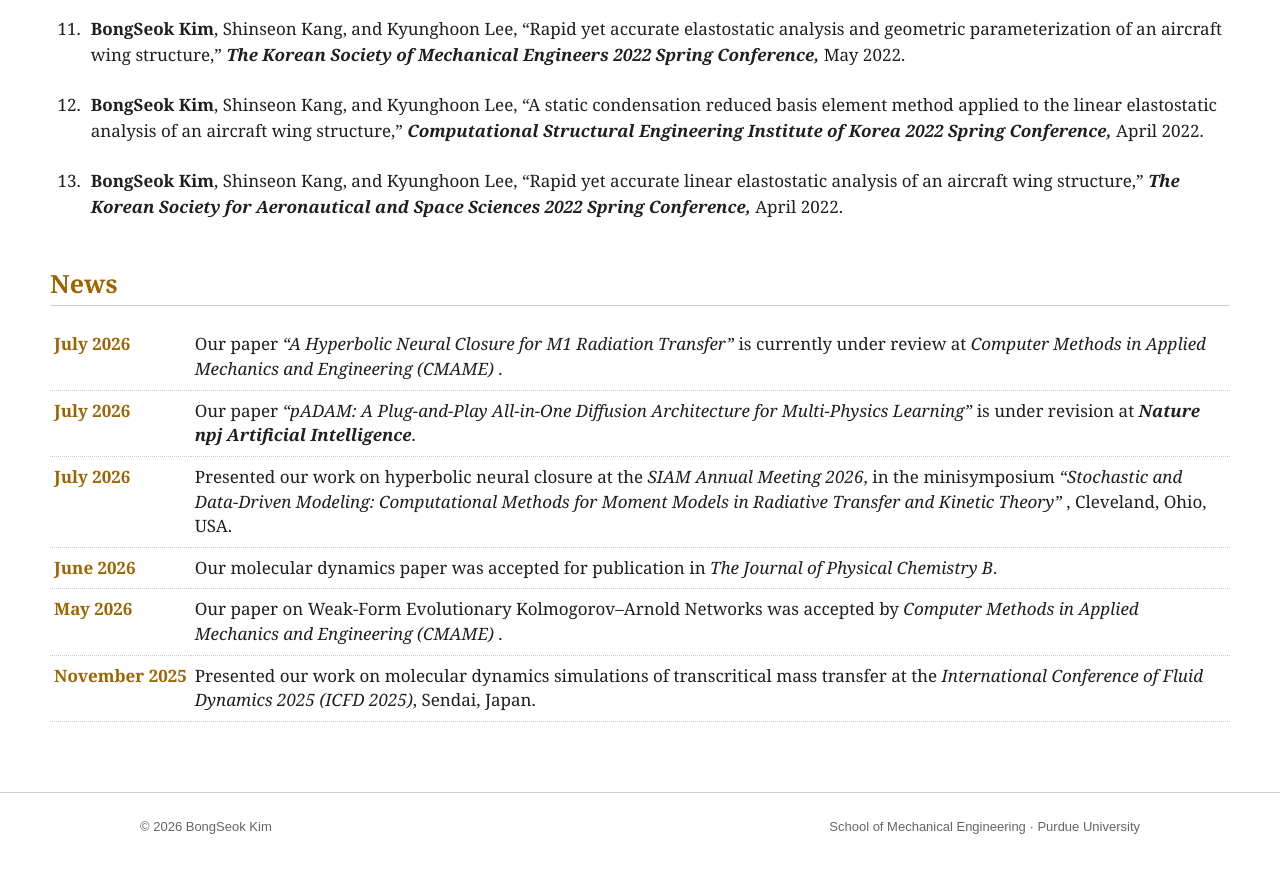
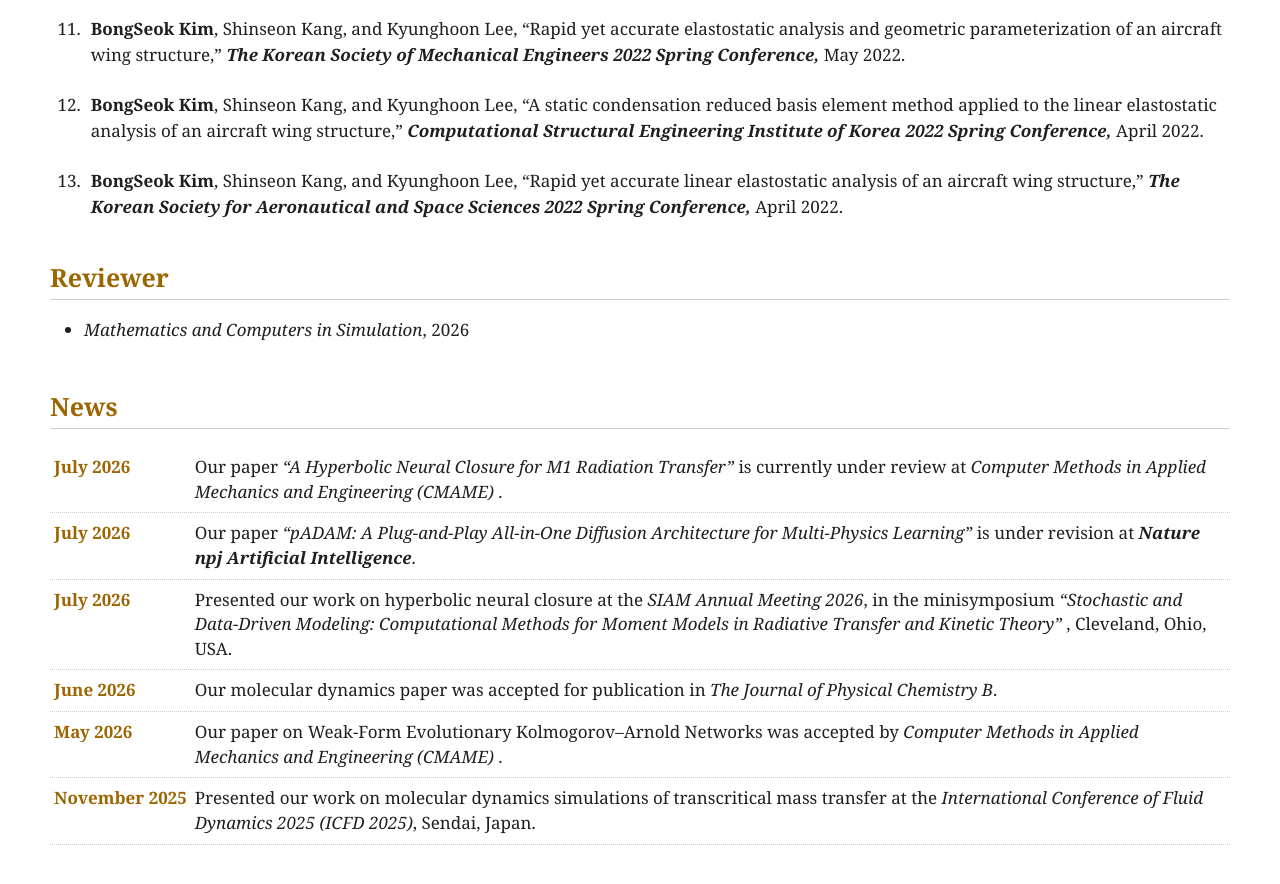
Before and after one commit to Kim4853/Kim4853.github.io, a Jekyll site: the page built from index.md, in a window 1280 px wide and 900 px high, scrolled down 3789 px. Shown: the top 884 px of the window. Built offline with Jekyll 4.4.1, drawn with Linux system fonts in a browser that asks for light colours; before the commit the page ends 4651 px from its top, so only the background shows below that.

Commit message:
Update website

```diff
--- a/index.md
+++ b/index.md
@@ -973,6 +973,16 @@ His research lies at the intersection of scientific machine learning, computatio
 
   </ol>
 
+<section>
+  <h2>Reviewer</h2>
+
+  <ul class="research-list">
+    <li>
+      <i>Mathematics and Computers in Simulation</i>, 2026
+    </li>
+  </ul>
+</section>
+
 </section>
 
 
```
